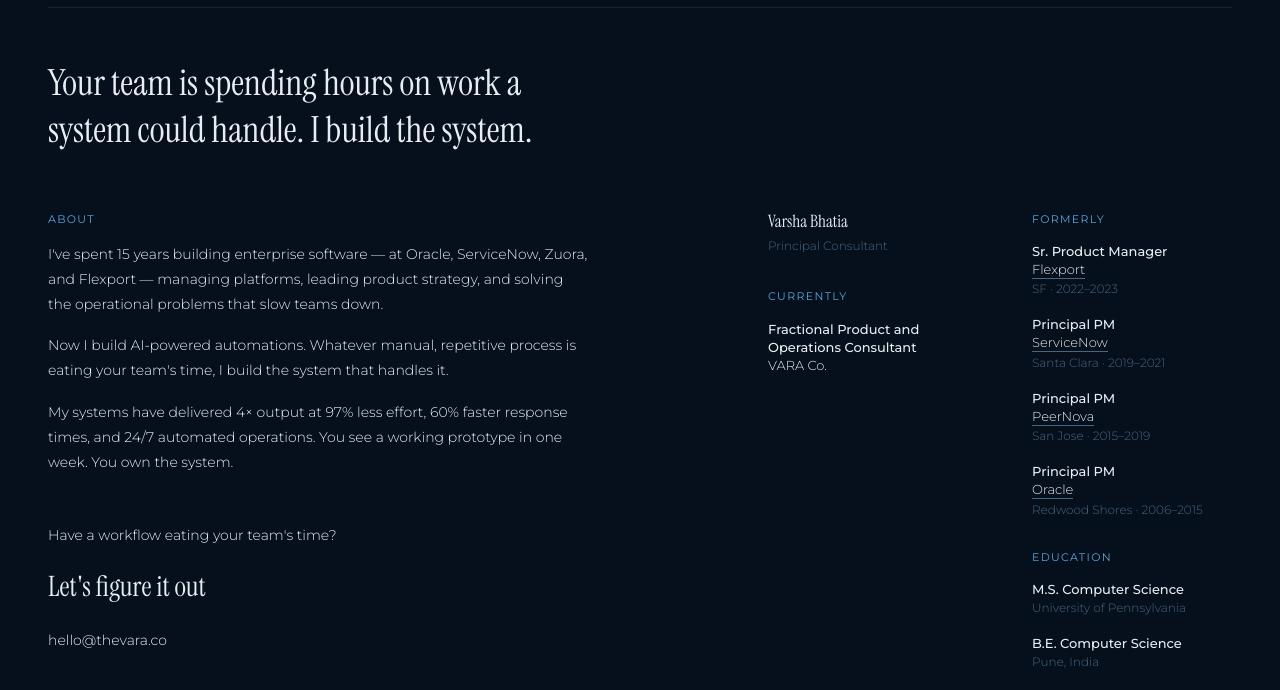
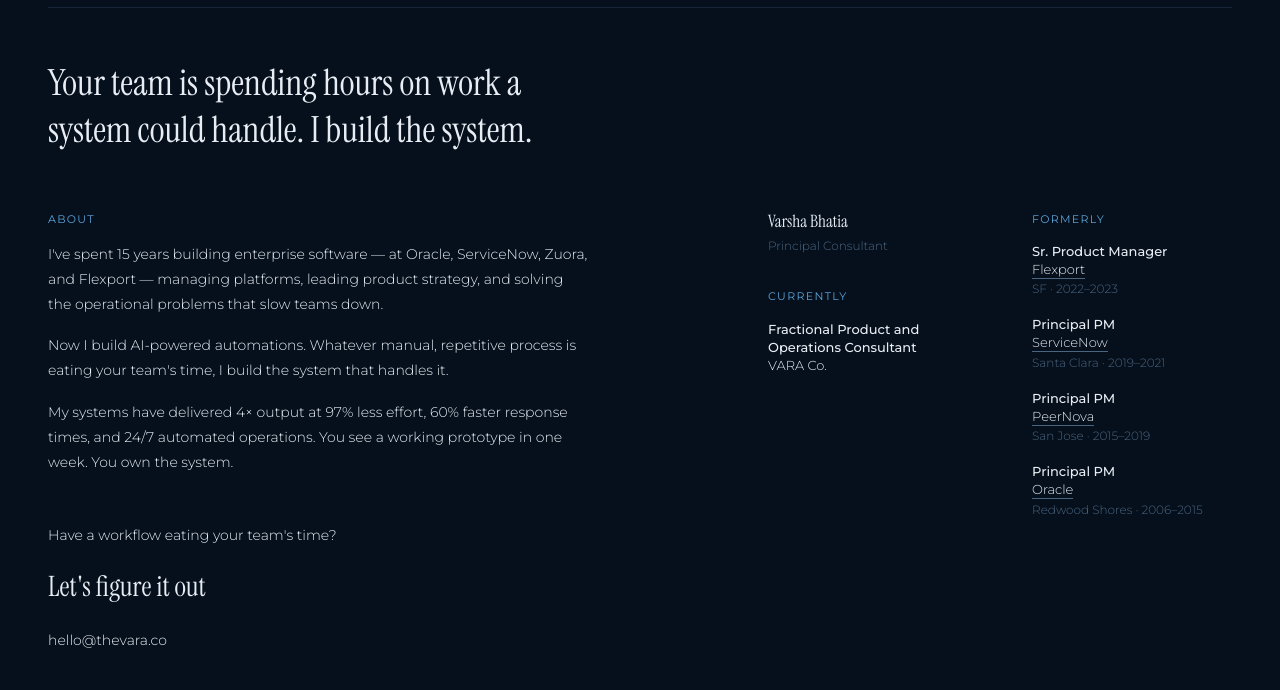
Before and after one commit to panache777/vara-website, a plain HTML site: page index.html in a window 1280 px wide. Shown: the part 91-781 px from the top of the page. Drawn offline with Linux system fonts and the light colour scheme.

Commit message:
Remove education section
Co-Authored-By: Claude Opus 4.6 (1M context) <noreply@anthropic.com>

```diff
--- a/index.html
+++ b/index.html
@@ -370,18 +370,6 @@
           <div class="meta">Redwood Shores · 2006–2015</div>
         </div>
       </div>
-
-      <div class="section">
-        <div class="label">Education</div>
-        <div class="entry">
-          <div class="role">M.S. Computer Science</div>
-          <div class="meta">University of Pennsylvania</div>
-        </div>
-        <div class="entry">
-          <div class="role">B.E. Computer Science</div>
-          <div class="meta">Pune, India</div>
-        </div>
-      </div>
     </div>
 
   </div>
```
